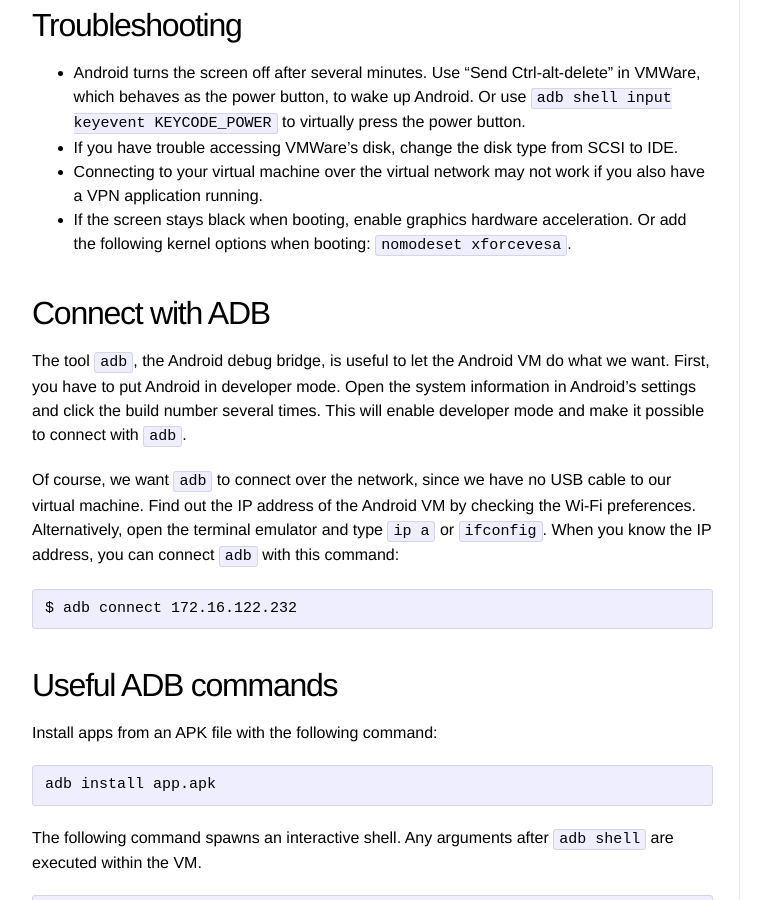
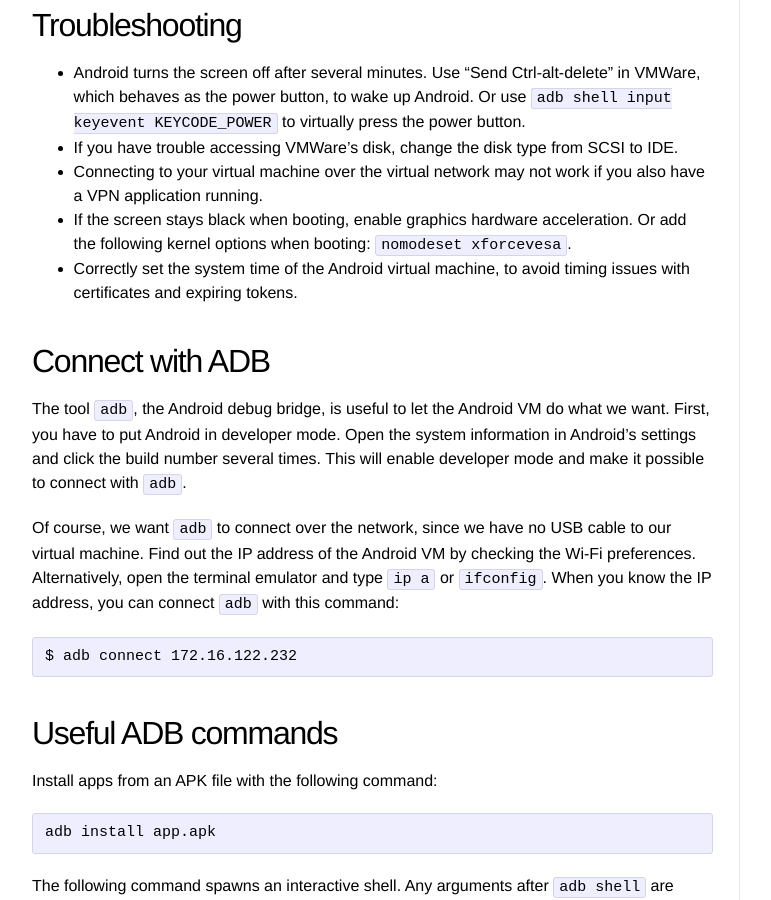
Before and after one commit to Sjord/Sjord.github.io, a Jekyll site: the page built from _posts/2020-04-02-testing-android-apps-on-a-virtual-machine.md, in a window 1280 px wide and 900 px high, scrolled down 1379 px. Shown: the whole window, without its empty margins (108-879 px from the left). Built offline with Jekyll 4.4.1, drawn with Linux system fonts in a browser that asks for light colours; some of the changed text lies outside the part shown.

Commit message:
Improve Android VM post

```diff
--- a/_posts/2020-04-02-testing-android-apps-on-a-virtual-machine.md
+++ b/_posts/2020-04-02-testing-android-apps-on-a-virtual-machine.md
@@ -43,6 +43,7 @@ Alternatively, you can build your own virtual machine from an ISO:
 * If you have trouble accessing VMWare's disk, change the disk type from SCSI to IDE.
 * Connecting to your virtual machine over the virtual network may not work if you also have a VPN application running.
 * If the screen stays black when booting, enable graphics hardware acceleration. Or add the following kernel options when booting: `nomodeset xforcevesa`.
+* Correctly set the system time of the Android virtual machine, to avoid timing issues with certificates and expiring tokens.
 
 ## Connect with ADB
 
@@ -91,7 +92,7 @@ Retrieve a APK of an installed app:
     adb shell pm path nl.ns.android.activity
     adb pull /data/app/nl.ns.android.activity-1/base.apk
 
-## Disable certificate checks
+## Trusting the intercepting proxy
 
 To intercept traffic from the Android app, we need it to communicate with our intercepting proxy. If the app has any security at all, it will not trust the proxy's certificate and refuse to connect. There are two ways to solve this:
 
```
